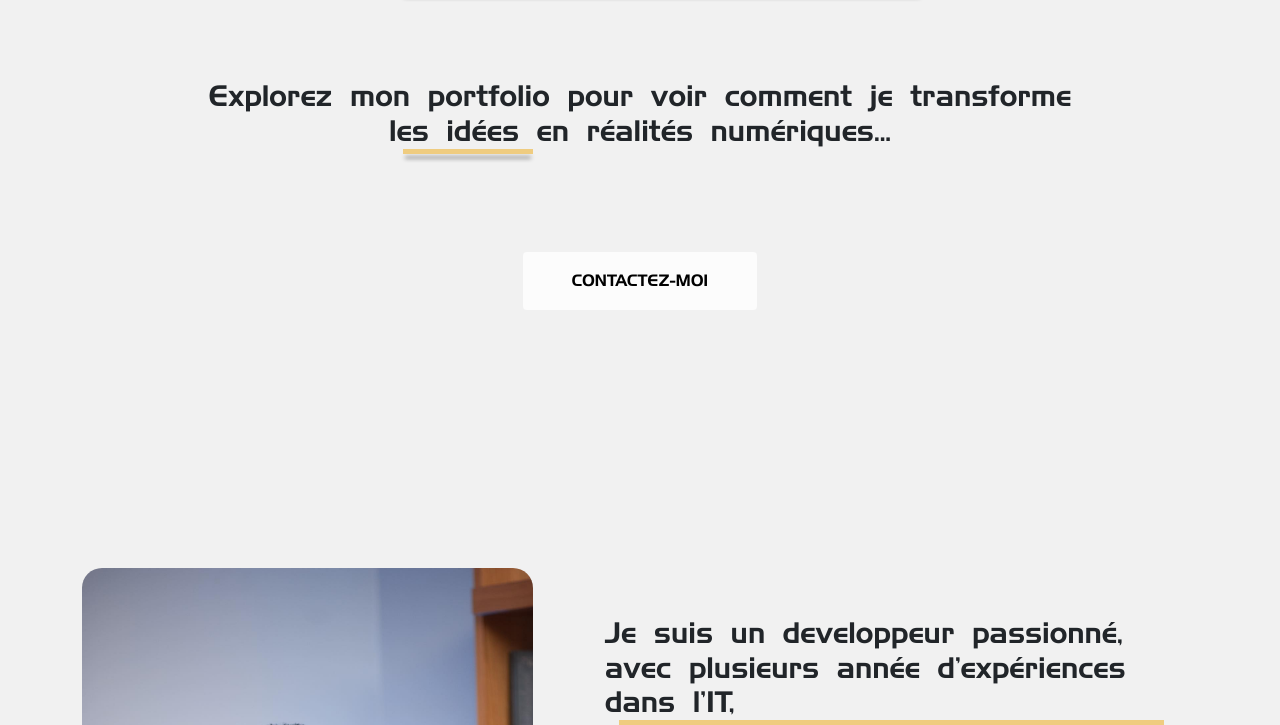
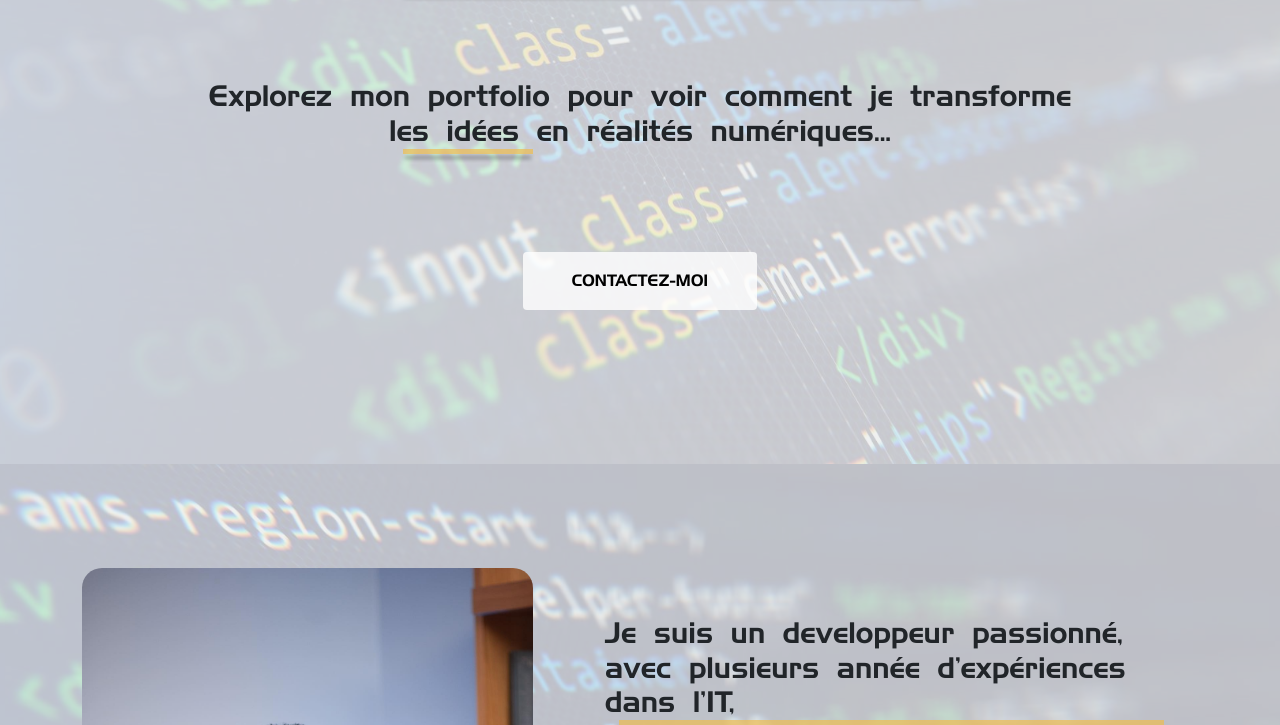
Before and after one commit to Nandy7891/portfolio, a website: page index.html in a window 1280 px wide. Shown: the part 336-1061 px from the top of the page. Drawn offline with nearby package versions, Linux system fonts and the light colour scheme; the site is published under a folder, as on GitHub Pages, so addresses that start at the root find nothing.

Commit message:
maj fond

```diff
--- a/scss/component/custom.scss
+++ b/scss/component/custom.scss
@@ -1,6 +1,6 @@
 body {
     display: block;
-    background: url("/images/background.jpg") no-repeat fixed;
+    background: url("../images/background.jpg") no-repeat fixed;
     z-index: 0;
     background-size: cover;
     // color: #eee;
```
Also changed, not shown: css/style.css.
